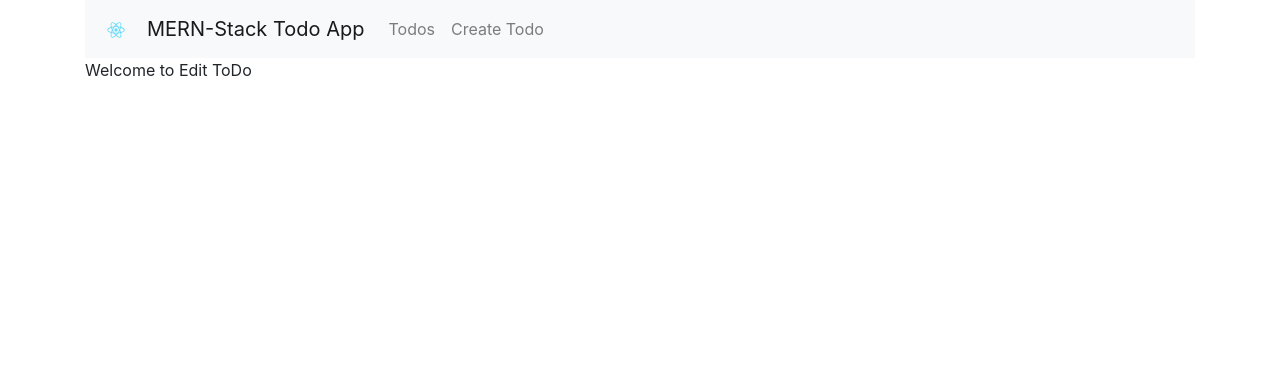
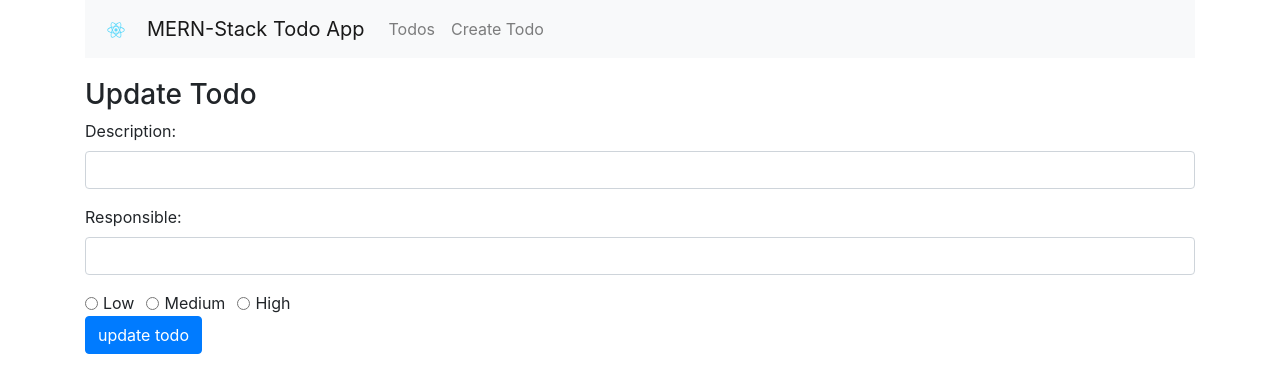
Before and after one commit to kordanian/mern-todo-app, a React (Create React App) app: page /edit/1 in a window 1280 px wide. Shown: the top 392 px of the page. Built offline with nearby package versions, Linux system fonts and the light colour scheme; no server answers.

Commit message:
working edit

```diff
--- a/src/components/edit-todo.component.js
+++ b/src/components/edit-todo.component.js
@@ -1,10 +1,136 @@
 import React, { Component } from 'react';
 
 export default class EditToDo extends Component {
+    constructor(props) {
+        super(props);
+
+        this.state = {
+            todo_description: '',
+            todo_responsible: '',
+            todo_priority: '',
+            todo_completed: false
+        }
+        fetch(`http://localhost:4000/todos/${props.match.params.id}`)
+            .then(response => response.json())
+            .then(data => {
+                if (data) {
+                    console.log('there is data');
+                    this.setState(data);
+                }
+            });
+        this.onChangeTodoDescription = this.onChangeTodoDescription.bind(this);
+        this.onChangeTodoResponsible = this.onChangeTodoResponsible.bind(this);
+        this.onChangeTodoPriority = this.onChangeTodoPriority.bind(this);
+    }
+
+    onChangeTodoDescription(e) {
+        this.setState({
+            todo_description: e.target.value
+        })
+    }
+
+    onChangeTodoResponsible(e) {
+        this.setState({
+            todo_responsible: e.target.value
+        })
+    }
+
+    onChangeTodoPriority(e) {
+        this.setState({
+            todo_priority: e.target.value
+        })
+    }
+
+    onSubmit = (e) => {
+        e.preventDefault();
+        console.log(`Form submitted:`);
+        console.log(`Todo Description: ${this.state.todo_description}`);
+        console.log(`Todo Responsible: ${this.state.todo_responsible}`);
+        console.log(`Todo Priority: ${this.state.todo_priority}`);
+        console.log(`Todo Completed: ${this.state.todo_completed}`);
+
+        ///todos/update/5c1f45eb43fd2a6734752017
+        fetch(`http://localhost:4000/todos/update/${this.props.match.params.id}`, {
+            method: 'post',
+            body: JSON.stringify(this.state),
+            headers: {
+                'Accept': 'application/json',
+                'Content-Type': 'application/json'
+            }
+        }).then(function (response) {
+            return response.json();
+        }).then(function (data) {
+            console.log(data);
+        });
+    }
+
     render() {
         return (
-            <div>
-                <p>Welcome to Edit ToDo</p>
+            <div style={{ marginTop: 20 }}>
+                <h3>Update Todo</h3>
+                <form onSubmit={this.onSubmit}>
+                    <div className="form-group">
+                        <label>
+                            Description:
+                        </label>
+                        <input type="text"
+                            className="form-control"
+                            value={this.state.todo_description}
+                            onChange={this.onChangeTodoDescription} />
+                    </div>
+                    <div className="form-group">
+                        <label>
+                            Responsible:
+                        </label>
+                        <input type="text"
+                            className="form-control"
+                            value={this.state.todo_responsible}
+                            onChange={this.onChangeTodoResponsible} />
+                    </div>
+                    <div className="form-check form-check-inline">
+                        <input type="radio"
+                            className="form-check-input"
+                            name="priorityOptions"
+                            id="priorityLow"
+                            value="Low"
+                            checked={this.state.todo_priority === 'Low'}
+                            onChange={this.onChangeTodoPriority} />
+                        <label className="form-check-label">
+                            Low
+                        </label>
+                    </div>
+                    <div className="form-check form-check-inline">
+                        <input type="radio"
+                            className="form-check-input"
+                            name="priortyOptions"
+                            id="priorityMedium"
+                            value="Medium"
+                            checked={this.state.todo_priority === 'Medium'}
+                            onChange={this.onChangeTodoPriority} />
+                        <label className="form-check-label">
+                            Medium
+                        </label>
+                    </div>
+                    <div className="form-check form-check-inline">
+                        <input type="radio"
+                            className="form-check-input"
+                            name="priorityOptions"
+                            id="priorityHigh"
+                            value="High"
+                            checked={this.state.todo_priority === 'High'}
+                            onChange={this.onChangeTodoPriority} />
+                        <label className="form-check-label">
+                            High
+                        </label>
+                    </div>
+                    <div className="form-group">
+                        <input
+                            type="submit"
+                            value="update todo"
+                            className="btn btn-primary"
+                        />
+                    </div>
+                </form>
             </div>
         )
     }
--- a/src/components/todos-list.component.js
+++ b/src/components/todos-list.component.js
@@ -12,9 +12,7 @@ export default class ToDosList extends Component {
         fetch('http://localhost:4000/todos')
             .then(response => response.json())
             .then(data => {
-                let x = data;
-                this.setState({ data })
-                console.log(this.state.data);
+                this.setState({ data });
             });
     }
 
@@ -25,18 +23,17 @@ export default class ToDosList extends Component {
                 <ul>
                     {
                         this.state.data.map(function (item, i) {
-                            console.log('test');
                             return <li key={i}>
                                 <a href={'/edit/' + item._id} >
                                     {item.todo_description}
                                 </a>
                                 <br />
-                                id: {item._id}
-                                <br />
                                 Responsible: {item.todo_responsible}
                                 <br />
-                                Priority: {item.todo_priority} <br />
-                                Completed: {item.todo_completed.toString()} <br />
+                                Priority: {item.todo_priority}
+                                <br />
+                                Completed: {item.todo_completed.toString()}
+                                <br />
                             </li>
                         })
                     }
```
